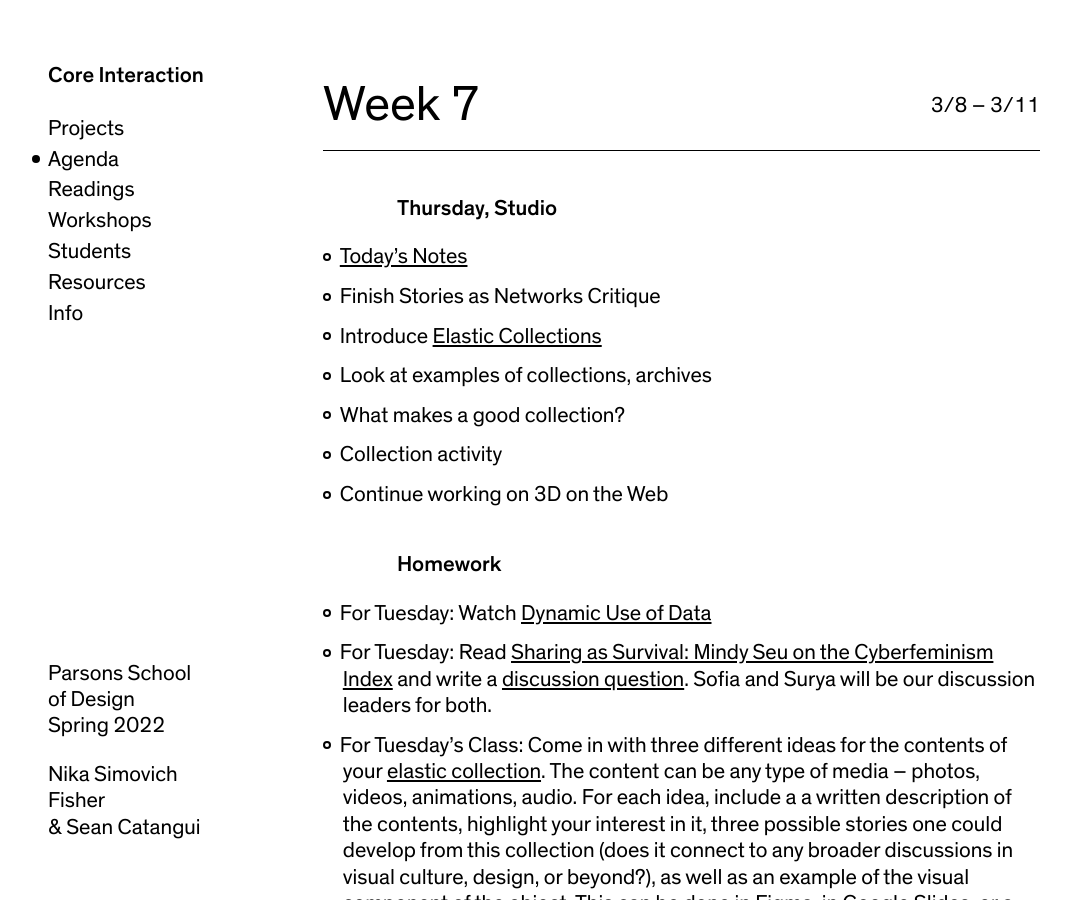
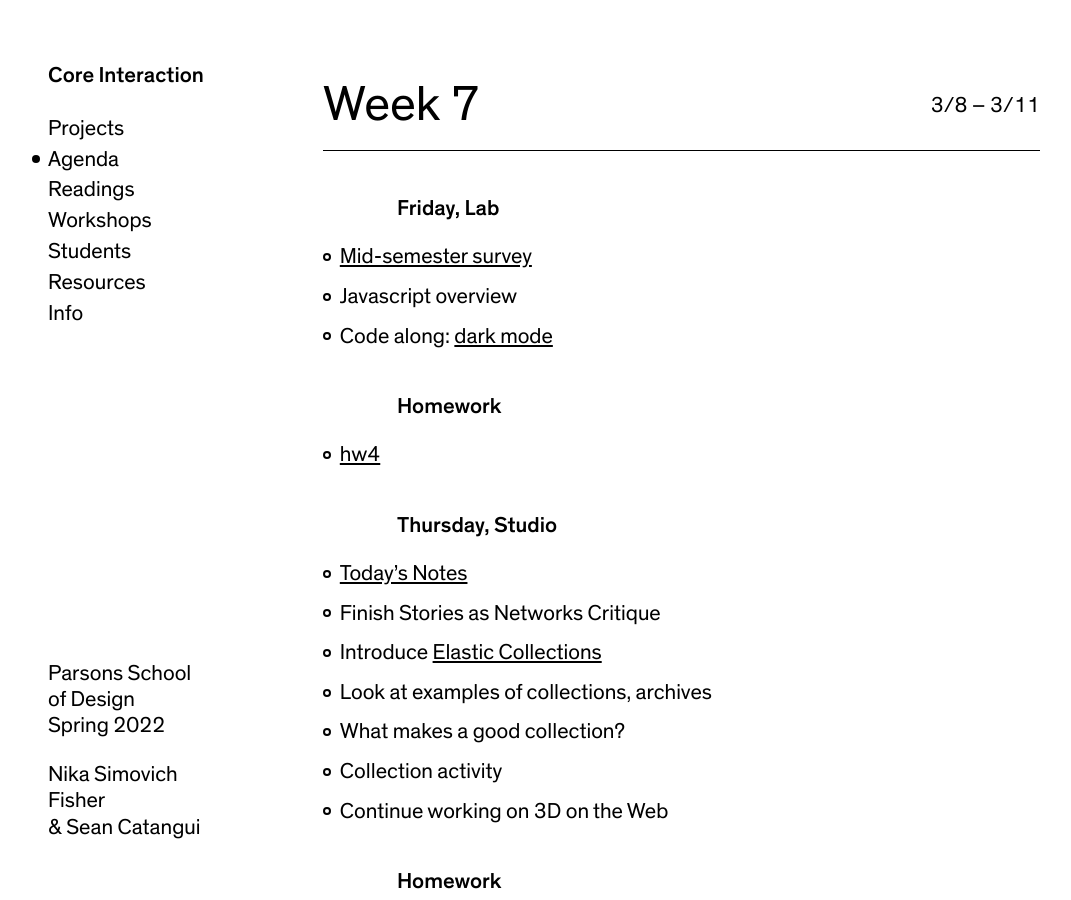
Before and after one commit to nikasimovich/cis22, a Jekyll site: the page built from _agendas/week-7.md, in a window 1280 px wide and 900 px high. Shown: the whole window, without its empty margins (12-1083 px from the left). Built offline with Jekyll 4.4.1, drawn with Linux system fonts in a browser that asks for light colours.

Commit message:
Update week-7.md

```diff
--- a/_agendas/week-7.md
+++ b/_agendas/week-7.md
@@ -5,6 +5,16 @@ date_range:       3/8 – 3/11
 summary:          Stories as Networks Critique, Elastic Collections
 
 ---
+
+### Friday, Lab
+
+- [Mid-semester survey](https://forms.gle/jKq8mX31LfqUEwKH7)
+- Javascript overview
+- Code along: [dark mode](https://glitch.com/~ci-js-intro)
+
+### Homework
+
+- [hw4](https://www.dropbox.com/scl/fi/i659ks2ixfpibw58iyl9n/hw4-modes-choose-your-own-tutorial.paper?dl=0&rlkey=6wt5upx1ozb78fozx0w6i9fwb)
 
 ### Thursday, Studio
 
```
